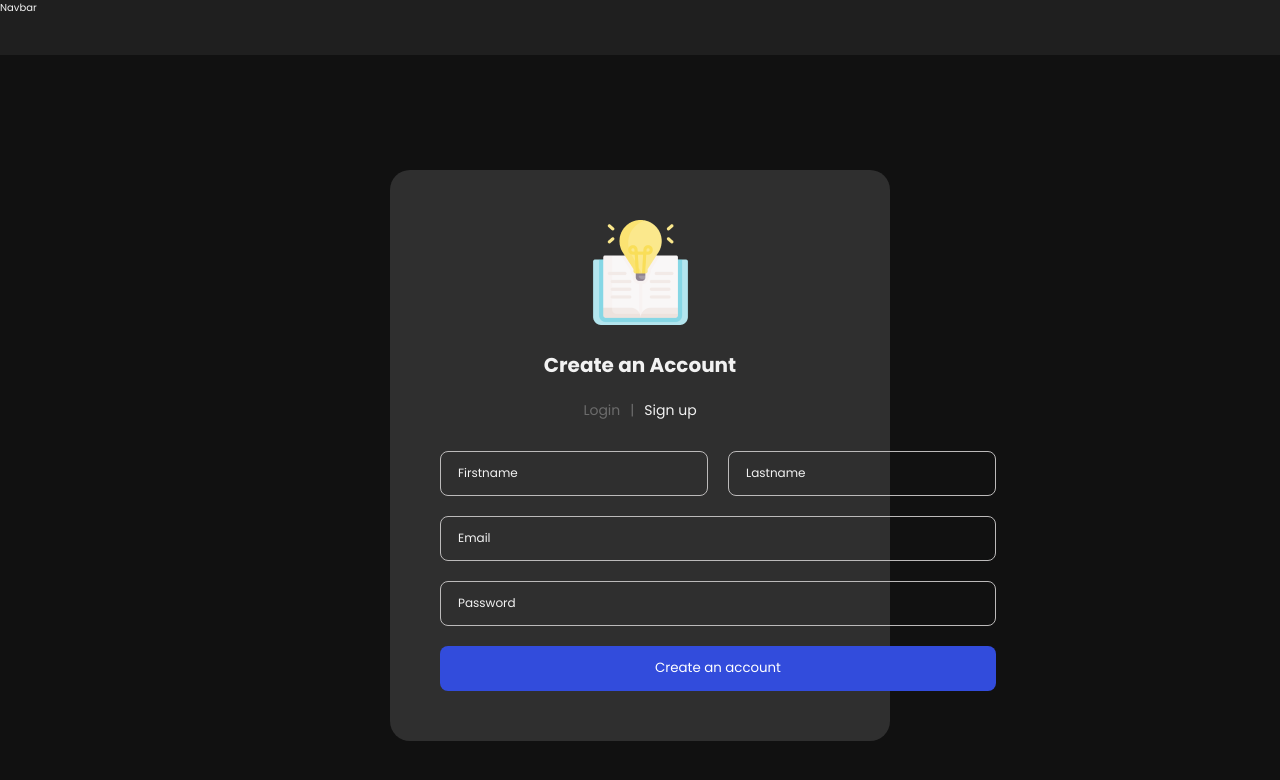
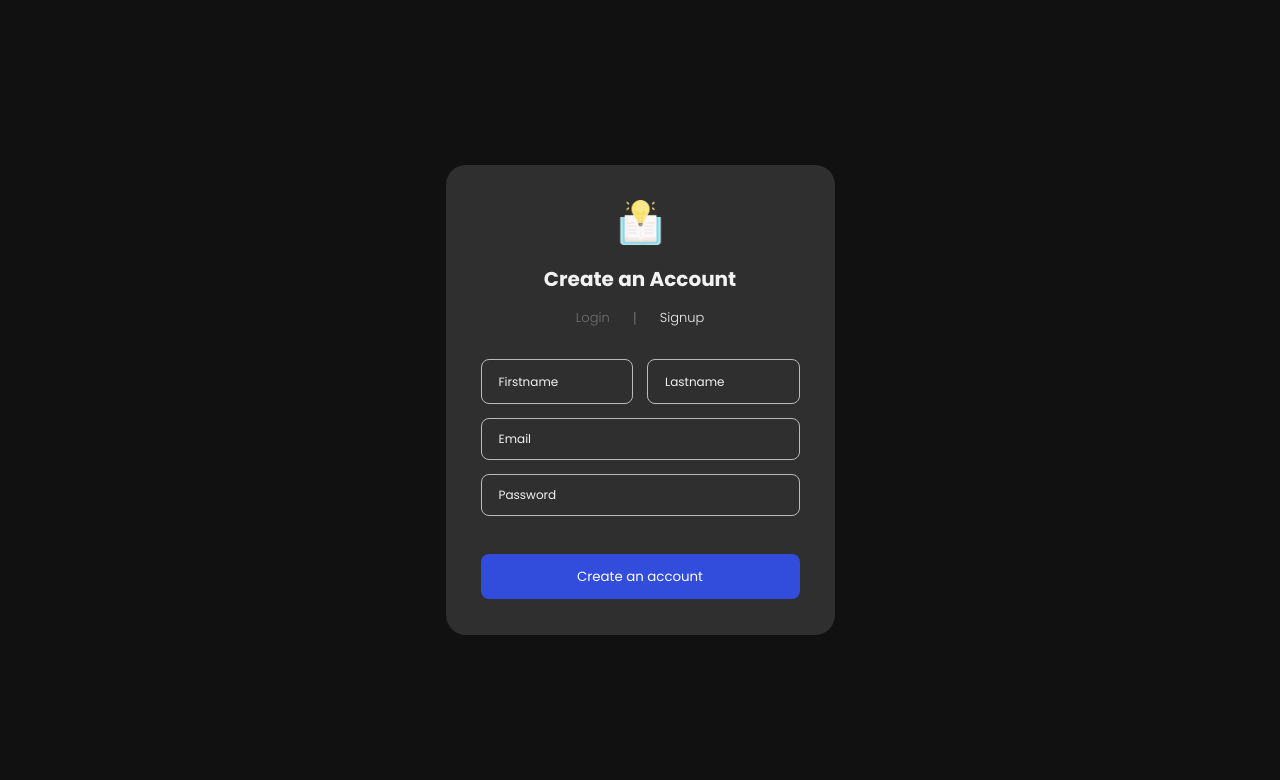
Before and after one commit to Enaikele-Kelvin-Omoh/LIC, a React (Vite) app: page /auth in a window 1280 px wide. Shown: the top 780 px of the page. Built offline with nearby package versions, Linux system fonts and the light colour scheme; a web font is replaced by a local one.

Commit message:
Auth page styling refactored

```diff
--- a/src/App.css
+++ b/src/App.css
@@ -88,6 +88,7 @@ input {
   border-radius: 8px;
   font-size: 12px;
   padding: 0 17px;
+  width: 100%;
 }
 
 input:focus {
--- a/src/components/Navbar/Navbar.jsx
+++ b/src/components/Navbar/Navbar.jsx
@@ -1,7 +1,12 @@
-import React from "react";
-import "./Navbar.css";
+import React from 'react';
+import './Navbar.css';
+import { useLocation } from 'react-router-dom';
+import { pageLinks } from '../../site/pageLinks';
 
 const Navbar = () => {
+  const location = useLocation();
+
+  if (location.pathname === pageLinks.authPage.baseUrl) return null;
   return <div className="Navbar">Navbar</div>;
 };
 
--- a/src/pages/AuthenticationPage/AuthenticationPage.css
+++ b/src/pages/AuthenticationPage/AuthenticationPage.css
@@ -7,45 +7,70 @@
 }
 
 .auth-container {
-  width: 50rem;
-  padding: 5rem;
+  width: 38.9rem;
+  height: 47rem;
+  padding: 3.5rem;
   border-radius: 2rem;
   background-color: var(--container-background-color);
   text-align: center;
 }
 
+.auth-action p {
+  font-size: 13px;
+  opacity: 0.31;
+  font-weight: 300;
+}
 .auth-form {
-  display: grid;
-  grid-template-columns: repeat(2, 1fr);
-  grid-template-rows: repeat(3, 1fr);
-  gap: 2rem;
+  display: flex;
+  flex-direction: column;
+  gap: 1.9rem;
 }
 
 .auth-email,
 .auth-password,
 .auth-btn-submit {
-  grid-column: 1/-1;
 }
 
 .auth-text {
-  margin-bottom: 2rem;
+  margin-bottom: 1.4rem;
   font-size: 2rem;
 }
 
 .auth-action {
   display: flex;
   justify-content: center;
-  gap: 1rem;
+  gap: 2.3rem;
   margin-bottom: 3rem;
   font-size: 1.4rem;
   color: rgba(242, 242, 242, 0.31);
   cursor: pointer;
 }
 
-.auth-active {
+.auth-active p {
   color: var(--input-text-color);
+  opacity: 1;
 }
 
 .auth-logo {
-  margin-bottom: 2rem;
+  margin-bottom: 1.4rem;
+  height: 4.5rem;
+  width: 4.5rem;
 }
+
+.auth-form .name-block {
+  display: flex;
+  width: 100%;
+  gap: 1.4rem;
+}
+
+.auth-btn-submit {
+  margin-top: 1.9rem;
+}
+
+.auth-form .form-block {
+  height: 100%;
+  display: flex;
+  flex-direction: column;
+  gap: 1.4rem;
+  height: 15.7rem;
+}
--- a/src/pages/AuthenticationPage/AuthenticationPage.jsx
+++ b/src/pages/AuthenticationPage/AuthenticationPage.jsx
@@ -17,40 +17,43 @@ const AuthenticationPage = () => {
             className={`auth-login ${isLogin ? 'auth-active' : ''}`}
             onClick={() => setIsLogin(true)}
           >
-            Login
+            <p>Login</p>
           </div>
           <span>|</span>
           <div
             className={`auth-sign-up ${!isLogin ? 'auth-active' : ''}`}
             onClick={() => setIsLogin(!isLogin)}
           >
-            Sign up
+            <p>Signup</p>
           </div>
         </div>
 
         <form className="auth-form auth-form-login">
+          <div className="form-block">
             {!isLogin && (
               <>
+                <div className="name-block w-full">
                   <input
                     type="text"
                     placeholder="Firstname"
                     className="auth-fname"
-              ></input>
+                  />
                   <input
                     type="text"
                     placeholder="Lastname"
                     className="auth-lname"
-              ></input>
+                  />
+                </div>
                 <input
                   type="email"
                   placeholder="Email"
                   className="auth-email"
-              ></input>
+                />
                 <input
                   type="password"
                   placeholder="Password"
                   className="auth-password"
-              ></input>
+                />
               </>
             )}
             {isLogin && (
@@ -67,9 +70,12 @@ const AuthenticationPage = () => {
                 ></input>
               </>
             )}
+          </div>
+          <div className="btn-block">
             <button type="submit" className="auth-btn-submit">
               {!isLogin ? 'Create an account' : 'Login'}
             </button>
+          </div>
         </form>
 
         {/* {isLogin && (
```
Lines whose indentation alone changed are shown as unchanged.
